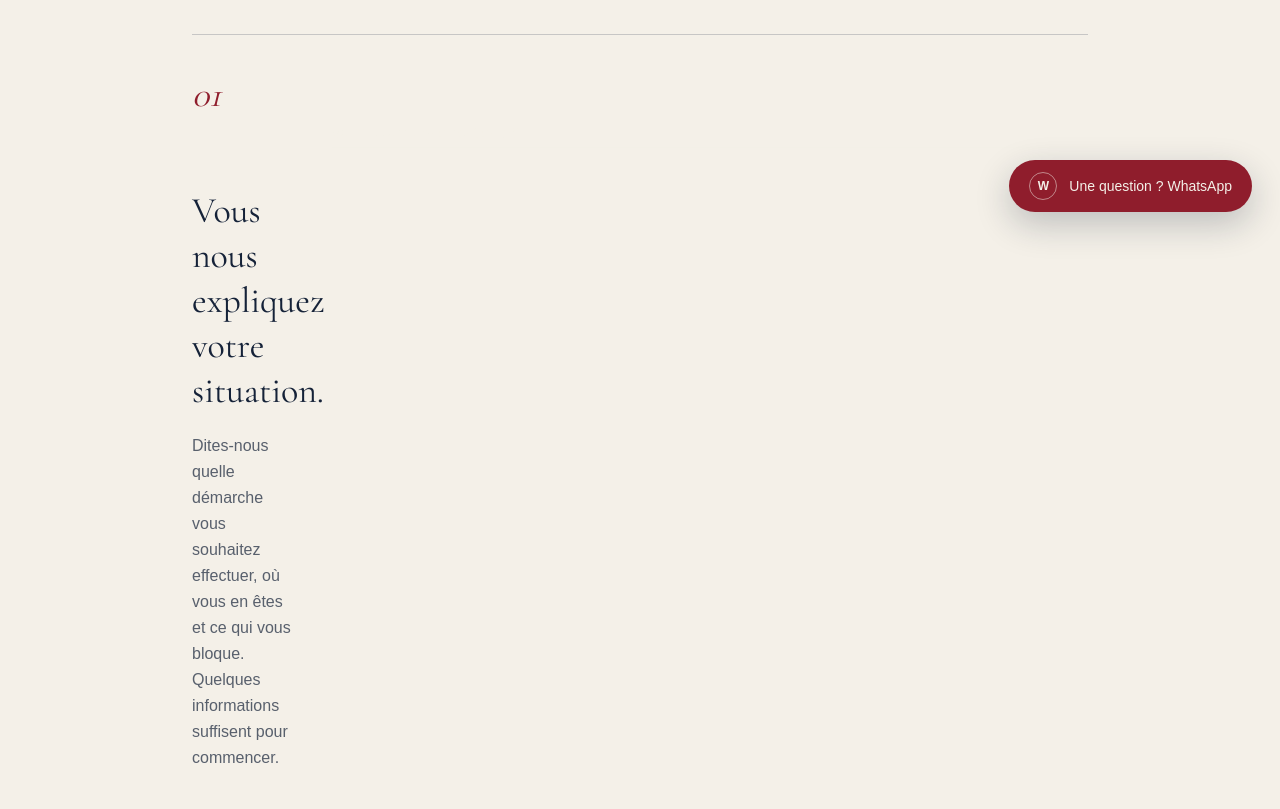
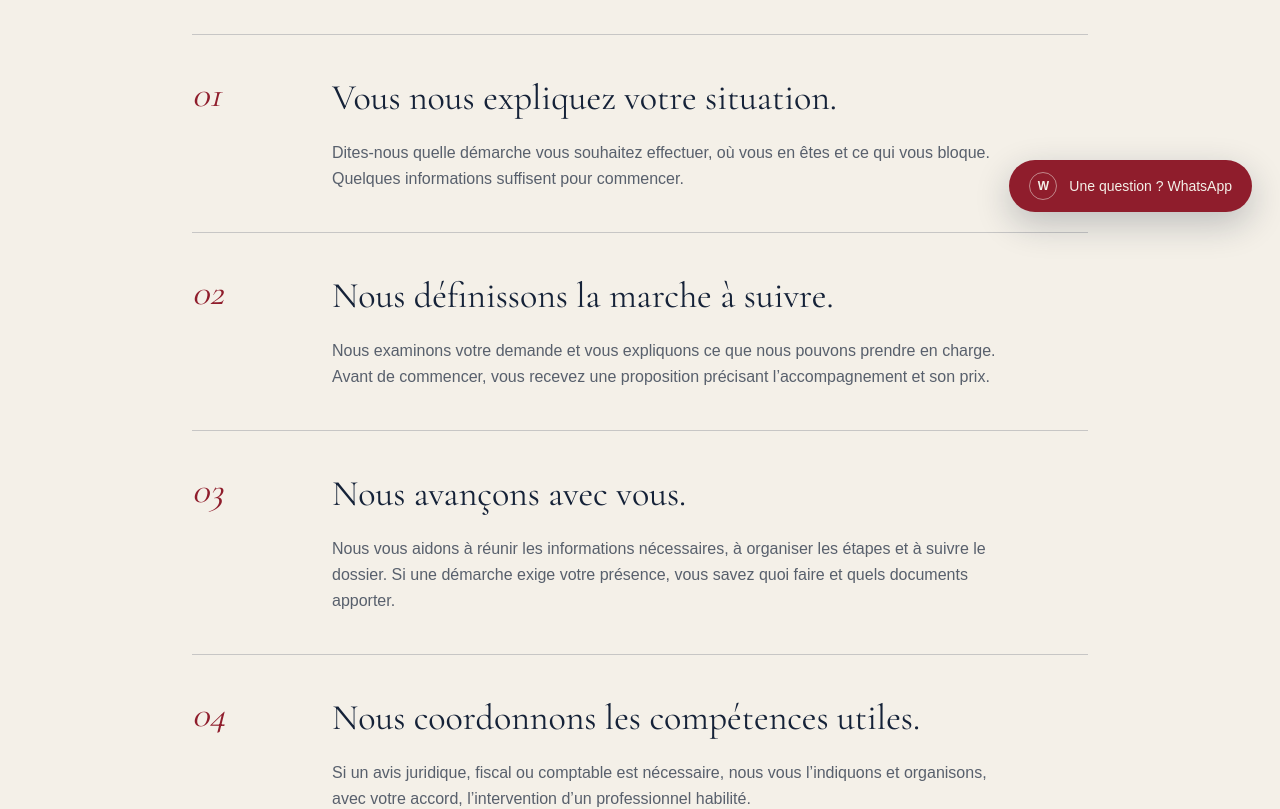
Before and after one commit to elehcf/hola, a Next.js app: page /comment-ca-marche in a window 1280 px wide. Shown: the part 560-1369 px from the top of the page. Built offline with nearby package versions, Linux system fonts and the light colour scheme.

Commit message:
Clarifier le fonctionnement de l’accompagnement

```diff
--- a/app/comment-ca-marche/page.tsx
+++ b/app/comment-ca-marche/page.tsx
@@ -1,4 +1,5 @@
 import type { Metadata } from "next";
+import Link from "next/link";
 
 export const metadata: Metadata = {
   title: "Comment ça marche | holÀ!",
@@ -25,15 +26,21 @@
     texte:
       "Nous vous aidons à réunir les informations nécessaires, à organiser les étapes et à suivre le dossier. Si une démarche exige votre présence, vous savez quoi faire et quels documents apporter.",
   },
+  {
+    numero: "04",
+    titre: "Nous coordonnons les compétences utiles.",
+    texte:
+      "Si un avis juridique, fiscal ou comptable est nécessaire, nous vous l’indiquons et organisons, avec votre accord, l’intervention d’un professionnel habilité.",
+  },
 ];
 
 export default function CommentCaMarche() {
   return (
     <main className="min-h-screen bg-ivory px-8 py-16 text-navy md:px-16 md:py-24">
       <div className="mx-auto max-w-4xl">
-        <a href="/" className="text-sm text-blood">
+        <Link href="/" className="text-sm text-blood">
           ← holÀ!
-        </a>
+        </Link>
 
         <p className="mt-20 text-xs uppercase tracking-[0.25em] text-blood">
           Notre accompagnement
@@ -66,12 +73,6 @@
               >
                 {etape.numero}
               </span>
-<a
-  href="/comment-ca-marche"
-  className="mt-12 inline-block border-b border-ivory/60 pb-1 text-sm text-ivory transition-colors hover:border-blood hover:text-blood"
->
-  Voir l’accompagnement en détail →
-</a>
               <div>
                 <h2
                   className="text-3xl leading-tight md:text-4xl"
@@ -111,12 +112,12 @@
             On commence par votre situation ?
           </p>
 
-          <a
+          <Link
             href="/demande"
             className="mt-8 inline-block bg-blood px-7 py-4 text-sm text-ivory transition-opacity hover:opacity-85"
           >
             Expliquer ma situation →
-          </a>
+          </Link>
         </div>
       </div>
     </main>
```
